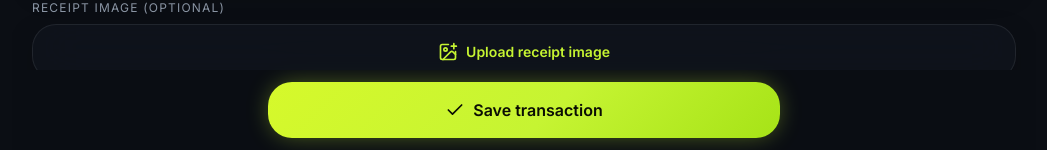
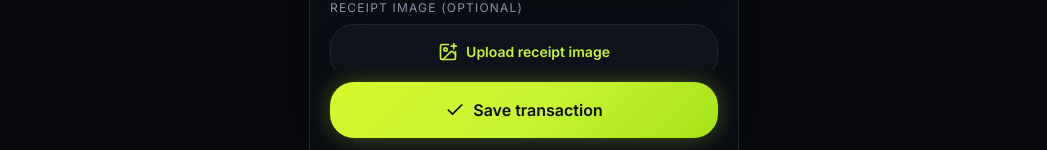
Before and after one commit to CodewithShahriar/nova-expense, a React (Vite) app: page /add in a window 1280 px wide. Shown: the part 650-800 px from the top of the page, without its empty margins (116-1163 px from the left). Built offline with nearby package versions, Linux system fonts and the light colour scheme; no server answers.

Commit message:
feat: display mobile phone frame on desktop screens

```diff
--- a/src/components/AppShell.tsx
+++ b/src/components/AppShell.tsx
@@ -28,12 +28,12 @@ export function AppShell() {
   const hideNav = location.pathname === "/add";
 
   return (
-    <div className="min-h-[100dvh] w-full bg-background text-foreground">
-      {/* No color grading / glow at the top - clean solid dark background */}
+    <div className="min-h-[100dvh] w-full bg-[#080a0f] text-foreground flex justify-center">
+      {/* Centered mobile device frame on desktop, full width on mobile */}
       <div
         className={cn(
-          "relative z-10 mx-auto w-full max-w-lg md:max-w-3xl xl:max-w-5xl",
-          !hideNav && "pb-[calc(env(safe-area-inset-bottom)+8rem)]",
+          "relative z-10 w-full max-w-[430px] min-h-[100dvh] bg-background sm:border-x sm:border-white/10 sm:shadow-[0_0_60px_-15px_rgba(0,0,0,0.9)] flex flex-col",
+          !hideNav && "pb-[calc(env(safe-area-inset-bottom)+7.5rem)]",
         )}
       >
         <Outlet />
--- a/src/components/BottomNav.tsx
+++ b/src/components/BottomNav.tsx
@@ -34,8 +34,8 @@ export function BottomNav() {
 
   return (
     <>
-      <nav className="fixed bottom-0 inset-x-0 z-40 pb-[calc(env(safe-area-inset-bottom)+0.5rem)] pt-2 px-3">
-        <div className="glass-strong rounded-[2rem] min-[380px]:rounded-[2.2rem] shadow-elegant mx-auto w-full max-w-md md:max-w-xl h-[4.2rem] flex items-center justify-between px-3 md:px-5 relative border border-white/10">
+      <nav className="fixed bottom-0 inset-x-0 z-40 pb-[calc(env(safe-area-inset-bottom)+0.5rem)] pt-2 px-3 flex justify-center pointer-events-none">
+        <div className="glass-strong rounded-[2rem] min-[380px]:rounded-[2.2rem] shadow-elegant w-full max-w-[430px] h-[4.2rem] flex items-center justify-between px-3 md:px-4 relative border border-white/10 pointer-events-auto">
           {/* 1. Home */}
           <Link
             to="/"
@@ -149,7 +149,7 @@ export function BottomNav() {
 
             <SheetContent
               side="bottom"
-              className="glass-strong border-t border-white/15 rounded-t-[2.5rem] p-6 max-w-lg mx-auto pb-[calc(env(safe-area-inset-bottom)+1.5rem)] text-foreground shadow-elegant"
+              className="glass-strong border-t border-white/15 rounded-t-[2.5rem] p-6 max-w-[430px] mx-auto pb-[calc(env(safe-area-inset-bottom)+1.5rem)] text-foreground shadow-elegant"
             >
               <SheetHeader className="text-left pb-4 border-b border-white/10">
                 <SheetTitle className="font-display text-lg font-bold text-foreground">
--- a/src/components/CategoryPicker.tsx
+++ b/src/components/CategoryPicker.tsx
@@ -119,7 +119,7 @@ export function CategoryPicker({
     >
       <div className="absolute inset-0 bg-black/60 backdrop-blur-sm" />
       <div
-        className="relative flex w-full max-w-lg flex-col glass-strong rounded-t-[2rem] sm:rounded-[2rem] border-t border-border p-4 min-[380px]:p-5 pb-[calc(env(safe-area-inset-bottom)+1rem)] animate-slide-up max-h-[min(88dvh,calc(100dvh-env(safe-area-inset-top)-0.75rem))] overflow-hidden"
+        className="relative flex w-full max-w-[430px] flex-col glass-strong rounded-t-[2rem] sm:rounded-[2rem] border-t border-border p-4 min-[380px]:p-5 pb-[calc(env(safe-area-inset-bottom)+1rem)] animate-slide-up max-h-[min(88dvh,calc(100dvh-env(safe-area-inset-top)-0.75rem))] overflow-hidden"
         onClick={(e) => e.stopPropagation()}
       >
         <div className="mb-4 flex shrink-0 items-center justify-between">
--- a/src/components/PwaInstallPrompt.tsx
+++ b/src/components/PwaInstallPrompt.tsx
@@ -61,7 +61,7 @@ export function PwaInstallPrompt() {
   if (!showInstall) return null;
 
   return (
-    <div className="fixed inset-x-3 bottom-[calc(env(safe-area-inset-bottom)+5.75rem)] z-[65] mx-auto max-w-lg animate-slide-up">
+    <div className="fixed inset-x-3 bottom-[calc(env(safe-area-inset-bottom)+5.75rem)] z-[65] mx-auto max-w-[430px] animate-slide-up">
       <div className="glass-strong overflow-hidden rounded-3xl p-4 shadow-elegant">
         <div className="flex items-start gap-3">
           <div className="flex size-11 shrink-0 items-center justify-center rounded-2xl gradient-primary shadow-glow">
--- a/src/components/ReceiptScanner.tsx
+++ b/src/components/ReceiptScanner.tsx
@@ -215,7 +215,7 @@ export function ReceiptScanner({
     >
       <div
         onClick={(e) => e.stopPropagation()}
-        className="glass-strong max-h-[92dvh] sm:max-h-[88dvh] w-full max-w-lg overflow-y-auto overscroll-contain rounded-t-[2rem] sm:rounded-[2rem] p-4 min-[380px]:p-5 pb-[calc(env(safe-area-inset-bottom)+1.25rem)] shadow-elegant no-scrollbar"
+        className="glass-strong max-h-[92dvh] sm:max-h-[88dvh] w-full max-w-[430px] overflow-y-auto overscroll-contain rounded-t-[2rem] sm:rounded-[2rem] p-4 min-[380px]:p-5 pb-[calc(env(safe-area-inset-bottom)+1.25rem)] shadow-elegant no-scrollbar"
       >
         <div className="mb-4 flex items-center justify-between gap-3">
           <div className="flex items-center gap-3 min-w-0">
--- a/src/components/SmartInsightModal.tsx
+++ b/src/components/SmartInsightModal.tsx
@@ -220,7 +220,7 @@ export function SmartInsightModal({ open, onClose }: SmartInsightModalProps) {
       className="fixed inset-0 z-50 flex items-end sm:items-center justify-center p-0 sm:p-4 bg-black/75 backdrop-blur-md animate-fade-in"
     >
       <div
-        className="w-full max-w-lg max-h-[90dvh] flex flex-col rounded-t-[2rem] sm:rounded-[2rem] glass-strong border border-white/15 shadow-2xl overflow-hidden animate-slide-up overscroll-contain"
+        className="w-full max-w-[430px] max-h-[90dvh] flex flex-col rounded-t-[2rem] sm:rounded-[2rem] glass-strong border border-white/15 shadow-2xl overflow-hidden animate-slide-up overscroll-contain"
         onClick={(e) => e.stopPropagation()}
       >
         {/* Header */}
--- a/src/lib/storage.ts
+++ b/src/lib/storage.ts
@@ -239,6 +239,11 @@ function ensureInit() {
   if (!initialized && typeof window !== "undefined") {
     state = read();
     initialized = true;
+    try {
+      localStorage.setItem(KEY, JSON.stringify(state));
+    } catch {
+      // ignore
+    }
   }
 }
 
--- a/src/routes/add.tsx
+++ b/src/routes/add.tsx
@@ -282,7 +282,7 @@ function AddTransaction() {
 
   return (
     <div
-      className="flex min-h-[100svh] flex-col overflow-hidden animate-slide-up"
+      className="flex min-h-[100svh] flex-col overflow-hidden animate-slide-up w-full max-w-[430px] mx-auto"
       style={{ height: viewportHeight ? `${viewportHeight}px` : "100dvh" }}
     >
       <div className="shrink-0 flex items-center justify-between px-4 min-[380px]:px-5 pt-[calc(env(safe-area-inset-top)+1rem)] pb-3 min-[380px]:pb-4">
@@ -540,11 +540,11 @@ function AddTransaction() {
         <div aria-hidden className="h-4" />
       </form>
 
-      <div className="shrink-0 px-4 min-[380px]:px-5 pt-3 pb-[calc(env(safe-area-inset-bottom)+0.75rem)] bg-background/95">
+      <div className="shrink-0 px-4 min-[380px]:px-5 pt-3 pb-[calc(env(safe-area-inset-bottom)+0.75rem)] bg-background/95 w-full max-w-[430px] mx-auto">
         <button
           type="submit"
           form="transaction-form"
-          className="mx-auto flex min-h-14 w-full max-w-lg items-center justify-center gap-2 rounded-2xl gradient-primary font-semibold text-primary-foreground shadow-glow active:scale-[0.98] transition"
+          className="mx-auto flex min-h-14 w-full items-center justify-center gap-2 rounded-2xl gradient-primary font-semibold text-primary-foreground shadow-glow active:scale-[0.98] transition"
         >
           {saveButtonContent}
         </button>
--- a/src/routes/transactions.tsx
+++ b/src/routes/transactions.tsx
@@ -355,7 +355,7 @@ function ReceiptPreview({
       }}
     >
       <div
-        className="glass-strong max-h-[92dvh] w-full max-w-2xl overflow-hidden rounded-3xl shadow-elegant"
+        className="glass-strong max-h-[92dvh] w-full max-w-[430px] overflow-hidden rounded-3xl shadow-elegant"
         onClick={(event) => event.stopPropagation()}
       >
         <div className="flex items-center justify-between gap-3 p-4">
```
